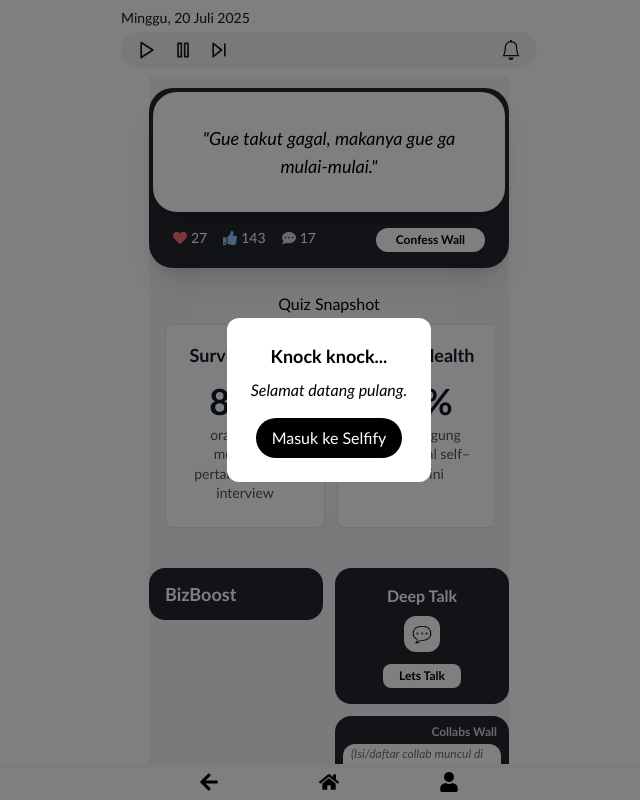
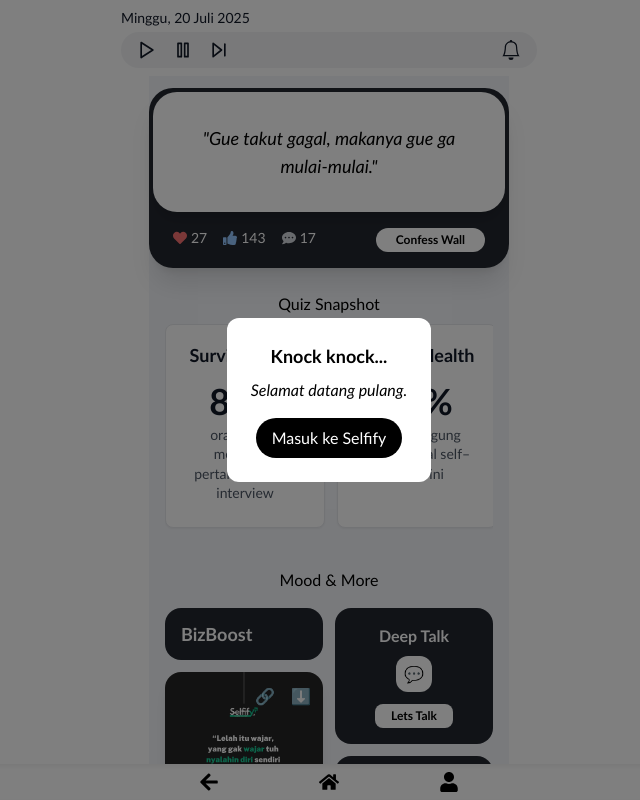
Before and after one commit to deeeeeel/selfify-clean, a Next.js app: page / in a window 1280 px wide. Shown: the top 800 px of the page, without its empty margins (311-951 px from the left). Built offline with nearby package versions, Linux system fonts and the light colour scheme.

Commit message:
feat: render mq1.svg in MoodQuotesCard & update HomeMiddleSection layout

```diff
--- a/components/HomeMiddleSection.tsx
+++ b/components/HomeMiddleSection.tsx
@@ -7,7 +7,9 @@
 
 export default function HomeMiddleSection() {
   return (
-    <div className="max-w-[360px] mx-auto grid grid-cols-2 gap-3 mb-8">
+    <section className="px-4 mb-8">
+      <h3 className="text-center text-base font-medium mb-4">Mood & More</h3>
+      <div className="max-w-[360px] mx-auto grid grid-cols-2 gap-3">
         {/* Kolom Kiri */}
         <div className="flex flex-col gap-3">
           <BizBoostCard />
@@ -19,5 +21,6 @@
           <CollabsWallCard />
         </div>
       </div>
+    </section>
   );
 }
--- a/components/MoodQuotesCard.tsx
+++ b/components/MoodQuotesCard.tsx
@@ -1,7 +1,4 @@
 'use client';
-
-import Image from 'next/image';
-import { FiShare2, FiDownload } from 'react-icons/fi';
 
 interface MoodQuotesCardProps {
   src: string;
@@ -10,28 +7,21 @@
 
 export default function MoodQuotesCard({ src, alt }: MoodQuotesCardProps) {
   return (
-    <div className="relative max-w-xs mx-auto rounded-2xl shadow-lg overflow-hidden aspect-square bg-white">
-      {/* Quote Image */}
-      <Image
+    <div className="relative bg-white rounded-2xl shadow-lg overflow-hidden">
+      {/* Pakai <img> dengan ukuran otomatis, supaya pasti muncul */}
+      <img
         src={src}
-        alt={alt || 'Mood Quote'}
-        fill
-        className="rounded-2xl object-cover"
+        alt={alt ?? 'Mood Quote'}
+        className="w-full h-auto object-cover"
       />
 
-      {/* Actions */}
-      <div className="absolute bottom-2 right-2 flex space-x-2">
-        <button
-          aria-label="Share Mood Quote"
-          className="p-2 bg-white bg-opacity-80 rounded-full hover:bg-opacity-100 transition-shadow"
-        >
-          <FiShare2 className="w-5 h-5 text-gray-900" />
+      {/* Tombol Share & Download minimalis */}
+      <div className="absolute top-2 right-2 flex space-x-2">
+        <button aria-label="Share Quote" className="p-1 rounded-full hover:bg-gray-200">
+          🔗
         </button>
-        <button
-          aria-label="Download Mood Quote"
-          className="p-2 bg-white bg-opacity-80 rounded-full hover:bg-opacity-100 transition-shadow"
-        >
-          <FiDownload className="w-5 h-5 text-gray-900" />
+        <button aria-label="Download Quote" className="p-1 rounded-full hover:bg-gray-200">
+          ⬇️
         </button>
       </div>
     </div>
```
Lines whose indentation alone changed are shown as unchanged.
